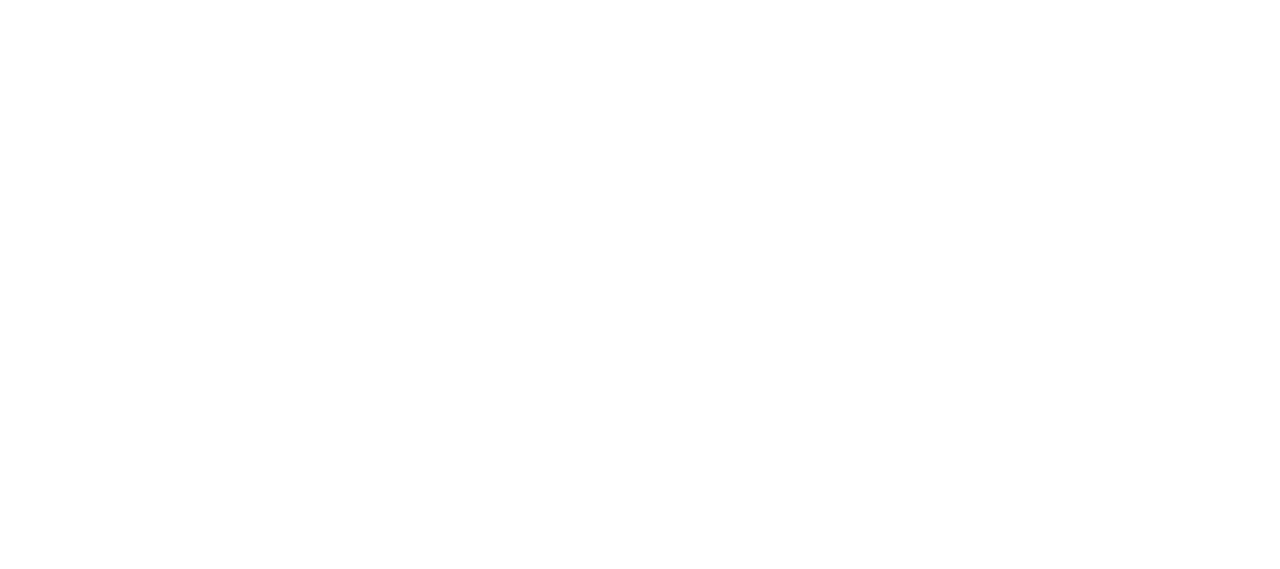
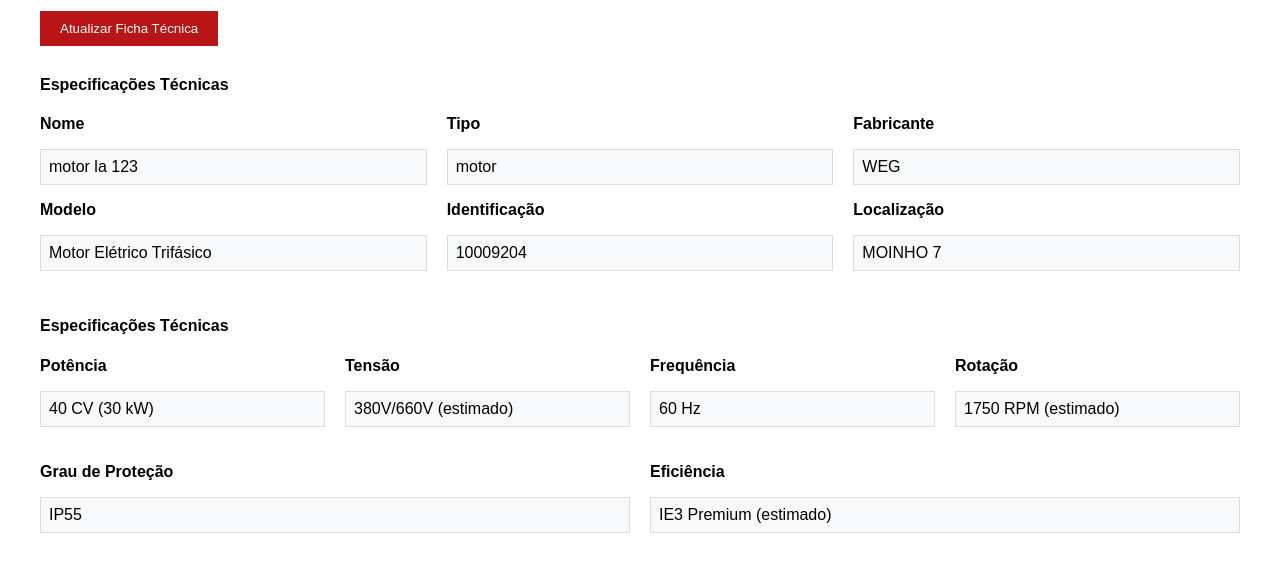
Before and after one commit to GiullianoTeixeira/hackathon-secomp-2024, a Flask app: page / in a window 1280 px wide. Before the commit the part shown is empty. Shown: the part 680-1249 px from the top of the page. Before the commit the page ends 30 px from the top, so only its background shows below. Run offline with Flask 3, Linux system fonts and the light colour scheme.

Commit message:
Frontend basics

```diff
--- /dev/null
+++ b/static/styles.css
@@ -0,0 +1,75 @@
+body {
+        font-family: Arial, sans-serif;
+        margin: 0;
+        padding: 20px;
+}
+
+h3, h4 {
+    margin-top: 30px;
+}
+
+.container {
+    max-width: 1200px;
+    margin: 0 auto;
+}
+
+.form-group {
+    margin-bottom: 15px;
+}
+
+.form-label {
+    display: block;
+    margin-bottom: 5px;
+    font-weight: bold;
+}
+
+.form-control, .form-select {
+    width: 100%;
+    padding: 8px;
+    margin-bottom: 10px;
+    box-sizing: border-box;
+}
+
+.row {
+    display: flex;
+    flex-wrap: wrap;
+    margin: -10px;
+}
+
+.col-md-4 {
+    flex: 1 1 33.333%;
+    padding: 10px;
+    box-sizing: border-box;
+}
+
+.col-md-3 {
+    flex: 1 1 25%;
+    padding: 10px;
+    box-sizing: border-box;
+}
+
+.btn {
+    margin-top: 20px;
+    padding: 10px 20px;
+    background-color: #b81616;
+    color: #fff;
+    border: none;
+    cursor: pointer;
+
+}
+
+.btn:hover {
+    background-color: #218838;
+}
+
+img {
+    max-width: 100%;
+    height: auto;
+    display: block;
+}
+
+p {
+    background-color: #f8f9fa;
+    padding: 8px;
+    border: 1px solid #ddd;
+}
--- a/templates/index.html
+++ b/templates/index.html
@@ -1,11 +1,126 @@
 <!DOCTYPE html>
-<html lang="en">
+<html lang="pt-br">
 <head>
     <meta charset="UTF-8">
     <meta name="viewport" content="width=device-width, initial-scale=1.0">
-    <title>Document</title>
+    <title>Athena</title>
+    <link href="../static/styles.css" rel="stylesheet">
 </head>
 <body>
-    <p>Hello world!!!</p>
+    <div class="container">
+        <h3>Informações da Máquina</h3>
+
+        <div class="form-group">
+            <label for="nomeMaquina" class="form-label">Nome da Máquina:</label>
+            <input type="text" class="form-control" id="nomeMaquina">
+        </div>
+
+        <div class="form-group">
+            <label for="tipoMaquina" class="form-label">Tipo de Máquina:</label>
+            <select class="form-select" id="tipoMaquina">
+                <option value="none" selected></option>
+                <option value="motor">Motor</option>
+                <option value="circuito">Circuito</option>
+            </select>
+        </div>
+
+        <h4>Imagens da Máquina</h4>
+
+        <div class="row">
+            <div class="col-md-4">
+                <label for="imagem1" class="form-label">Imagem 1</label>
+                <input class="form-control" type="file" id="imagem1">
+                <img src="your-image-path.png" alt="Nenhum arquivo selecionado">
+            </div>
+            <div class="col-md-4">
+                <label for="imagem2" class="form-label">Imagem 2</label>
+                <input class="form-control" type="file" id="imagem2">
+                <img src="#" alt="Nenhum arquivo selecionado">
+            </div>
+            <div class="col-md-4">
+                <label for="imagem3" class="form-label">Imagem 3</label>
+                <input class="form-control" type="file" id="imagem3">
+                <img src="#" alt="Nenhum arquivo selecionado">
+            </div>
+        </div>
+
+        <button type="button" class="btn">Atualizar Ficha Técnica</button>
+
+        <h4>Especificações Técnicas</h4>
+
+        <div class="row">
+            <div class="col-md-4">
+                <div class="form-group">
+                    <label class="form-label">Nome</label>
+                    <p>motor la 123</p>
+                </div>
+                <div class="form-group">
+                    <label class="form-label">Modelo</label>
+                    <p>Motor Elétrico Trifásico</p>
+                </div>
+            </div>
+            <div class="col-md-4">
+                <div class="form-group">
+                    <label class="form-label">Tipo</label>
+                    <p>motor</p>
+                </div>
+                <div class="form-group">
+                    <label class="form-label">Identificação</label>
+                    <p>10009204</p>
+                </div>
+            </div>
+            <div class="col-md-4">
+                <div class="form-group">
+                    <label class="form-label">Fabricante</label>
+                    <p>WEG</p>
+                </div>
+                <div class="form-group">
+                    <label class="form-label">Localização</label>
+                    <p>MOINHO 7</p>
+                </div>
+            </div>
+        </div>
+
+        <h4>Especificações Técnicas</h4>
+
+        <div class="row">
+            <div class="col-md-3">
+                <div class="form-group">
+                    <label class="form-label">Potência</label>
+                    <p>40 CV (30 kW)</p>
+                </div>
+            </div>
+            <div class="col-md-3">
+                <div class="form-group">
+                    <label class="form-label">Tensão</label>
+                    <p>380V/660V (estimado)</p>
+                </div>
+            </div>
+            <div class="col-md-3">
+                <div class="form-group">
+                    <label class="form-label">Frequência</label>
+                    <p>60 Hz</p>
+                </div>
+            </div>
+            <div class="col-md-3">
+                <div class="form-group">
+                    <label class="form-label">Rotação</label>
+                    <p>1750 RPM (estimado)</p>
+                </div>
+            </div>
+            <div class="col-md-3">
+                <div class="form-group">
+                    <label class="form-label">Grau de Proteção</label>
+                    <p>IP55</p>
+                </div>
+            </div>
+            <div class="col-md-3">
+                <div class="form-group">
+                    <label class="form-label">Eficiência</label>
+                    <p>IE3 Premium (estimado)</p>
+                </div>
+            </div>
+        </div>
+    </div>
 </body>
 </html>
```
Also changed, not shown: static/script.js (added).
